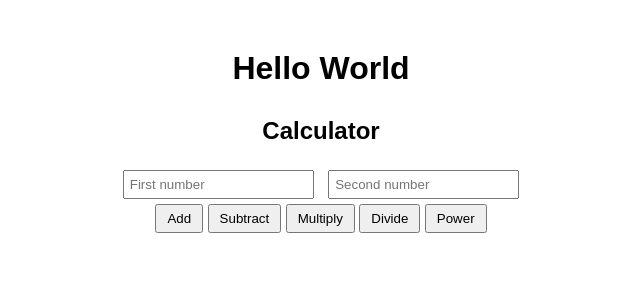
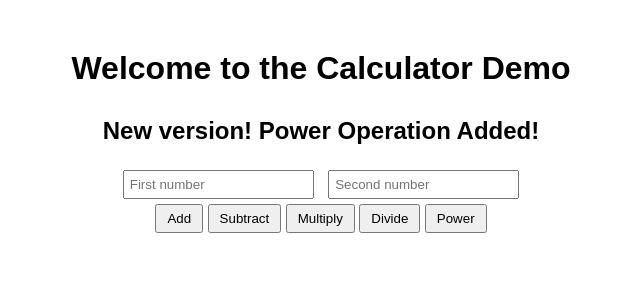
Before and after one commit to BrunoGarofalo/assignment8, a FastAPI app: page / in a window 1280 px wide. Shown: the top 300 px of the page, without its empty margins (319-959 px from the left). Run offline with FastAPI, Linux system fonts and the light colour scheme.

Commit message:
changes GUI title and subtitle

```diff
--- a/templates/index.html
+++ b/templates/index.html
@@ -115,7 +115,7 @@
         web page and visible to users.
     -->
 
-    <h1>Hello World</h1>
+    <h1>Welcome to the Calculator Demo</h1>
     <!--
         <h1> Tag: Heading
 
@@ -132,7 +132,7 @@
             This section contains the calculator interface, including input fields and buttons.
         -->
 
-        <h2>Calculator</h2>
+        <h2>New version! Power Operation Added!</h2>
         <!--
             <h2> Tag: Subheading
 
```
